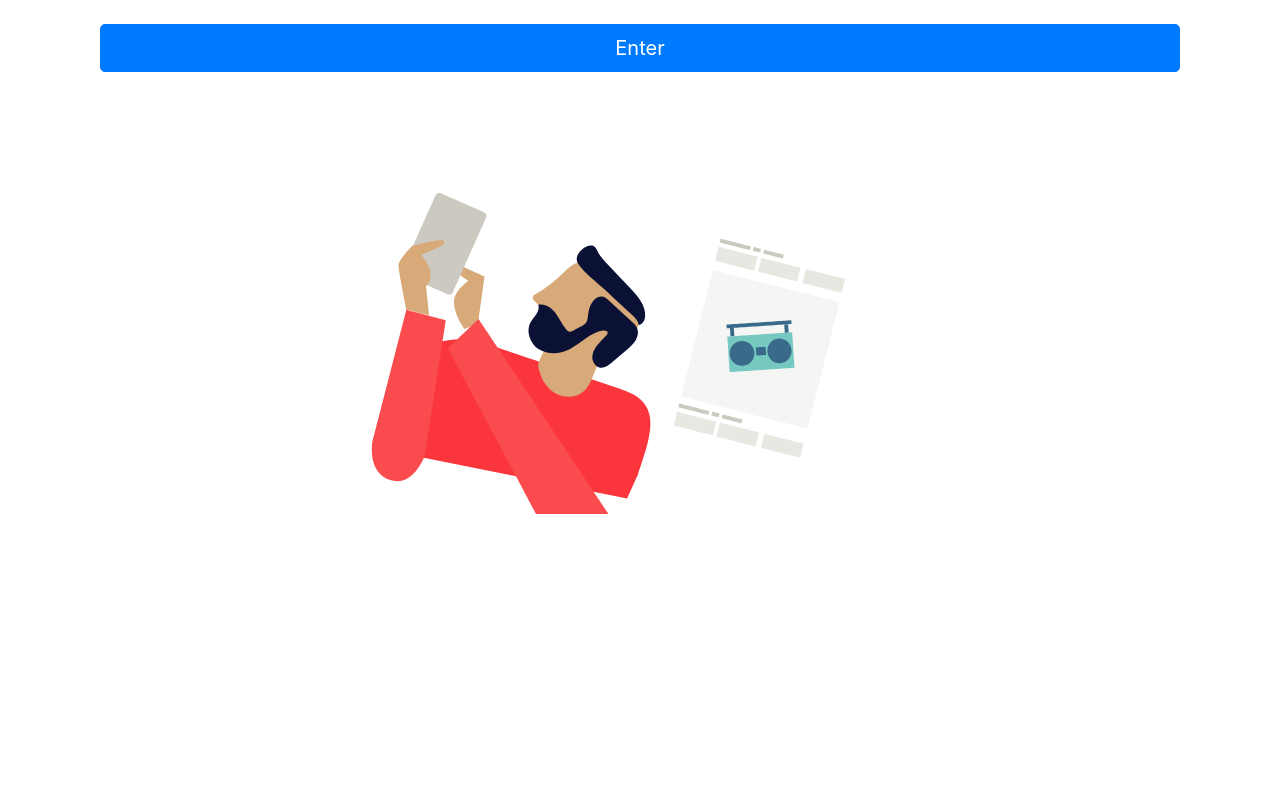
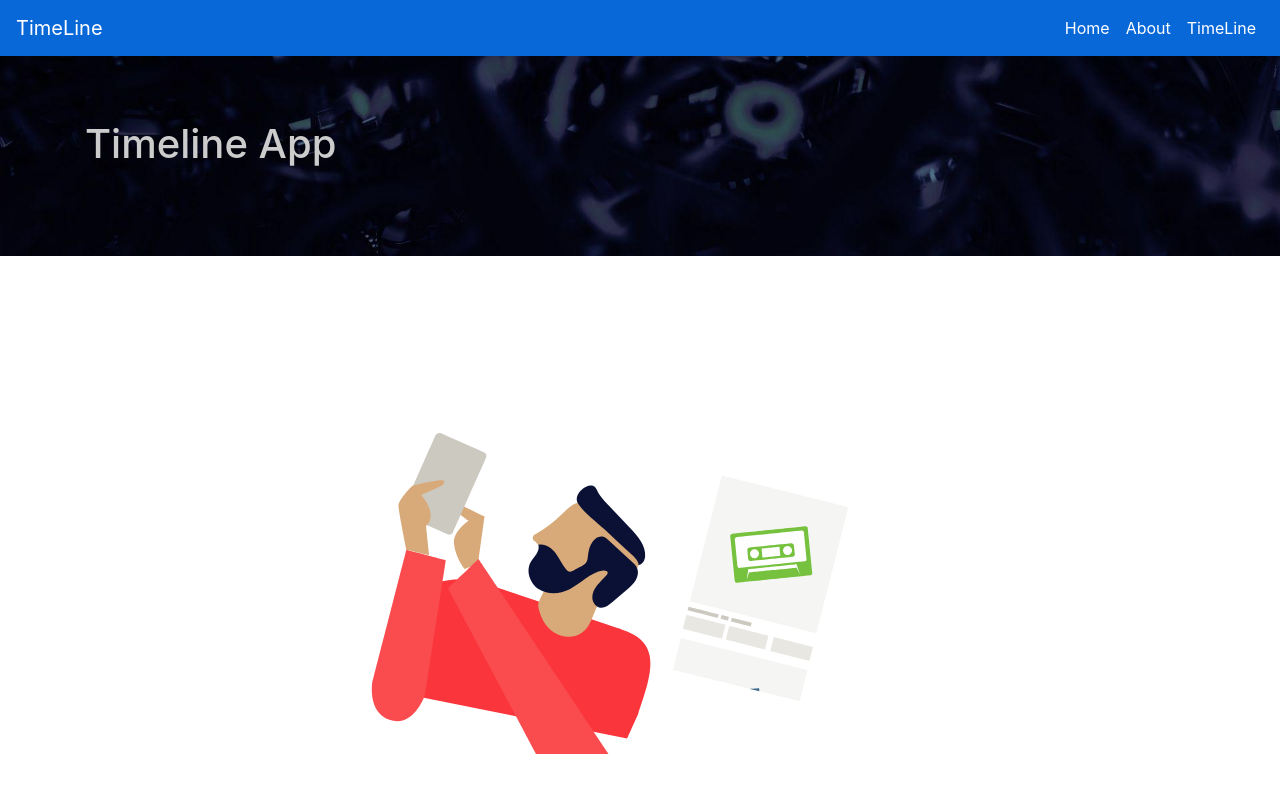
Before and after one commit to Rx8boi/TimeLine, a React (Create React App) app: page / in a window 1280 px wide. Shown: the top 792 px of the page. Built offline with nearby package versions, Linux system fonts and the light colour scheme.

Commit message:
finalized window

```diff
--- a/src/components/About.js
+++ b/src/components/About.js
@@ -3,6 +3,7 @@ import React from "react";
 const About = () => {
   return (
     <div>
+      <br></br>
       <h1>About Page</h1>
       <p>
         Lorem ipsum dolor sit amet consectetur adipisicing elit. Pariatur magni
--- a/src/components/App.js
+++ b/src/components/App.js
@@ -2,10 +2,14 @@ import React from "react";
 import "bootstrap/dist/css/bootstrap.min.css";
 import Router from "./Router";
 import { Layout } from "./Layout";
+import NavBar from "./NavBar";
+import { Jumbotron } from "./Jumbotron";
 
 const App = () => {
   return (
     <div>
+      <NavBar />
+      <Jumbotron />
       <Layout>
         <Router />
       </Layout>
--- a/src/components/EventsContainer.js
+++ b/src/components/EventsContainer.js
@@ -14,7 +14,7 @@ class EventsContainer extends Component {
   render() {
     return (
       <div>
-        Events Container
+        <br></br>
         <EventsList />
         <EventsForm />
       </div>
--- a/src/components/Intro.js
+++ b/src/components/Intro.js
@@ -3,6 +3,7 @@ import React from "react";
 const Intro = () => {
   return (
     <div>
+      <br></br>
       <h1>This is the Intro page</h1>
       <p>
         Lorem ipsum dolor sit amet consectetur adipisicing elit. Pariatur magni
--- /dev/null
+++ b/src/components/Jumbotron.js
@@ -0,0 +1,38 @@
+import React from "react";
+import { Jumbotron as Jumbo, Container } from "react-bootstrap";
+import styled from "styled-components";
+import timeImage from "../assets/timeImage.jpg";
+
+const Styles = styled.div`
+  .jumbotron {
+    background: url(${timeImage}) no-repeat fixed bottom;
+    background-size: cover;
+    color: #ccc;
+    height: 200px;
+    position: relative;
+    z-index: -2;
+  }
+
+  .overlay {
+    background-color: #000
+    opacity: 0.6;
+    position: absolute;
+    top: 0;
+    left: 0;
+    bottom: 0;
+    right: 0;
+    z-index: -1;
+  }
+
+`;
+
+export const Jumbotron = () => (
+  <Styles>
+    <Jumbo fluid className="jumbo">
+      <div className="overlay"></div>
+      <Container>
+        <h1>Timeline App</h1>
+      </Container>
+    </Jumbo>
+  </Styles>
+);
--- a/src/components/NavBar.js
+++ b/src/components/NavBar.js
@@ -4,15 +4,18 @@ import styled from "styled-components";
 
 const Styles = styled.div`
   .navbar {
-    background-color: #222;
+    background-color: #0968d8;
   }
 
+  .navbar .navbar-brand {
+    color: white;
+  }
   .navbar-background-color,
   .navbar-nav .nav-link {
-    color: #bbb;
+    color: white;
 
     &:hover {
-      color: white;
+      color: #66d9ff;
     }
   }
 `;
@@ -38,3 +41,5 @@ export const NavBar = () => (
     </Navbar>
   </Styles>
 );
+
+export default NavBar;
--- a/src/components/Router.js
+++ b/src/components/Router.js
@@ -6,6 +6,7 @@ import About from "./About";
 import EventsContainer from "./EventsContainer";
 import Splash from "./Splash";
 import NoMatch from "./NoMatch";
+
 const Router = () => {
   return (
     <Switch>
--- a/src/components/Splash.js
+++ b/src/components/Splash.js
@@ -18,11 +18,7 @@ const Splash = () => {
   return (
     <div>
       <br></br>
-      <div className="container" ref={container}>
-        <Button variant="primary" size="lg" block>
-          Enter
-        </Button>
-      </div>
+      <div className="container" ref={container}></div>
     </div>
   );
 };
```
Also changed, not shown: src/components/TimeBg.js (added, +17 -0 lines), src/assets/timeImage.jpg (added).
